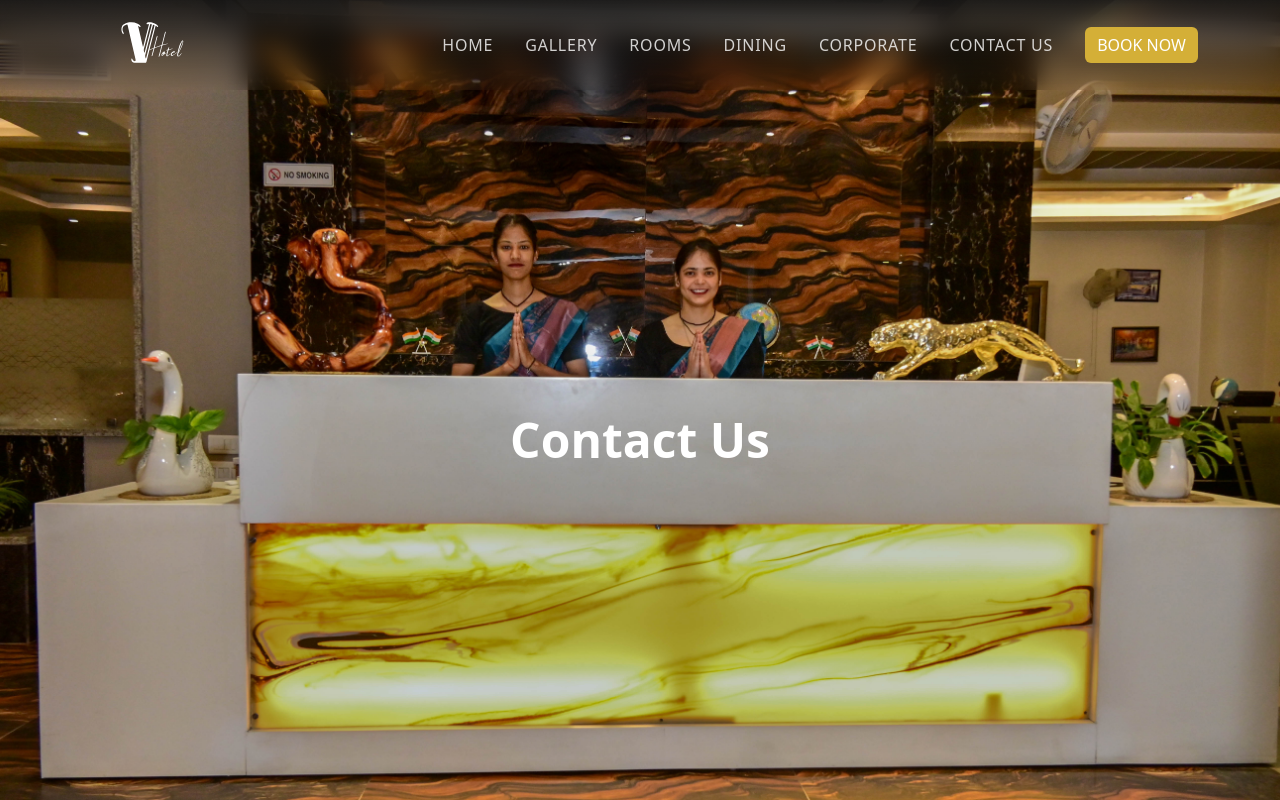
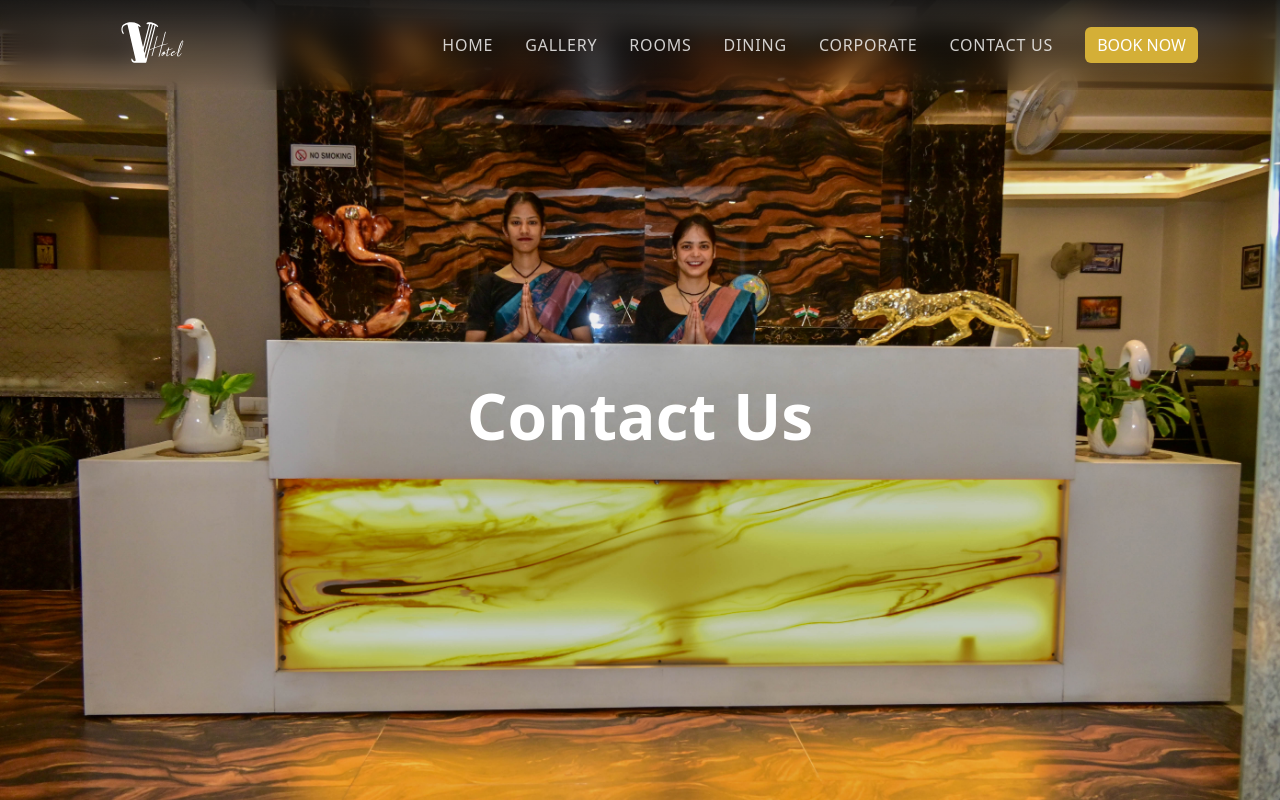
Before and after one commit to shreyasingh-2004/the-shoba-state-gold, a React (Create React App) app: page /contact in a window 1280 px wide. Shown: the top 800 px of the page. Built offline with nearby package versions, Linux system fonts and the light colour scheme.

Commit message:
some new changes

```diff
--- a/src/App.css
+++ b/src/App.css
@@ -1748,17 +1748,17 @@ footer .border-top {
 }
 
 .testimonial-card {
-  background: #797979;
+  /* background: #797979; */
   padding: 30px 25px;
   border-radius: 10px;
-  border: 0.5px solid #444444;
-  box-shadow: 0 4px 12px rgba(0, 0, 0, 0.04);
+  border: 1px solid #d4af37a2;
+  /* box-shadow: 0 4px 12px #d4af37a2; */
   text-align: center;
 }
 
 .testimonial-text {
-  font-size: 17px;
-  color: #333;
+  font-size: 19px;
+  color: #dfdfdf;
   font-style: italic;
   margin-bottom: 20px;
   line-height: 1.6;
@@ -1766,7 +1766,7 @@ footer .border-top {
 
 .testimonial-name {
   font-weight: bold;
-  color: wheat;
+  color: #d4af37;
   font-size: 16px;
 }
 
@@ -1958,7 +1958,7 @@ footer .border-top {
 /*  ==================== Contact us ============================  */
 .contact-hero {
   background: url('./assets/img/about.jpg') center/cover no-repeat;
-  height: 115vh;
+  height: 105vh;
   display: flex;
   align-items: center;
   position: relative;
--- a/src/component/Contact.jsx
+++ b/src/component/Contact.jsx
@@ -11,7 +11,15 @@ export default function Contact() {
       <div className="contact-hero">
         <div className="overlay">
           <Container className="text-white text-center hero-text">
-                    <h1 className="display-5 fw-bold">Contact Us</h1>
+            <h1 className="display-5 fw-bold" style={{
+              fontSize: '4rem',
+              fontWeight: 'bold',
+              color: '#fff',
+              textAlign: 'center',
+              marginTop: '2rem',
+              marginBottom: '1.5rem',
+              fontFamily: 'system-ui,cursive,sans-serif',
+            }}>Contact Us</h1>
           </Container>
 
         </div>
@@ -19,13 +27,13 @@ export default function Contact() {
 
       <section className="py-5  contact-section">
         <div className="container text-center">
-        <h2 className="mb-5 fw-bold text-uppercase " style={{color:"#d4af37"}}>Contact Us</h2>
+          <h2 className="mb-5 fw-bold text-uppercase " style={{ color: "#d4af37" }}>Contact Us</h2>
           <div className="row g-4">
             {/* Call */}
             <div className="col-md-6 col-lg-3">
               <div className="contact-card">
                 <div className="icon bounce">
-                <FaPhoneAlt className='fs-2'  />
+                  <FaPhoneAlt className='fs-2' />
                 </div>
                 <h5 className="mt-3">Call Us</h5>
                 <p className="mb-0">+91 9811320209</p>
@@ -37,7 +45,7 @@ export default function Contact() {
             <div className="col-md-6 col-lg-3">
               <div className="contact-card">
                 <div className="icon bounce">
-                <MdOutlineMail  />
+                  <MdOutlineMail />
                 </div>
                 <h5 className="mt-3">Email Us</h5>
                 <p>info@vhotelthegrandshoba.com</p>
@@ -102,7 +110,7 @@ export default function Contact() {
             {/* Contact Form */}
             <div className="col-lg-6">
               <div className="form-box p-4 h-100">
-              <h4 className="mb-4 text-center " style={{color:"#d4af37"}}>Contact Details</h4>
+                <h4 className="mb-4 text-center " style={{ color: "#d4af37" }}>Contact Details</h4>
                 <form>
                   <div className="mb-3">
                     <input
@@ -137,7 +145,7 @@ export default function Contact() {
                     ></textarea>
                   </div>
                   <div className="d-grid" >
-                  <button type="submit" className="btn btn-gold" style={{backgroundColor:"#d4af37" , color:"white"}}>
+                    <button type="submit" className="btn btn-gold" style={{ backgroundColor: "#d4af37", color: "white" }}>
                       Submit
                     </button>
                   </div>
```
Lines whose indentation alone changed are shown as unchanged.
